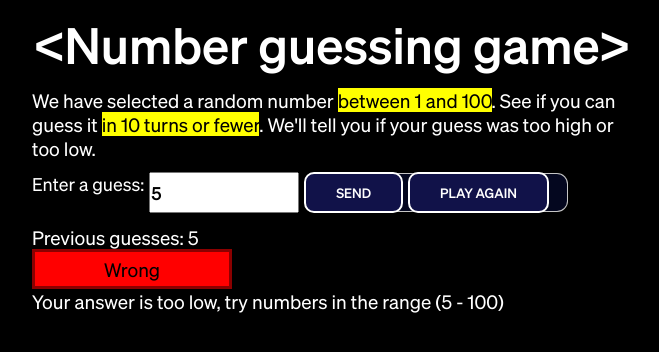
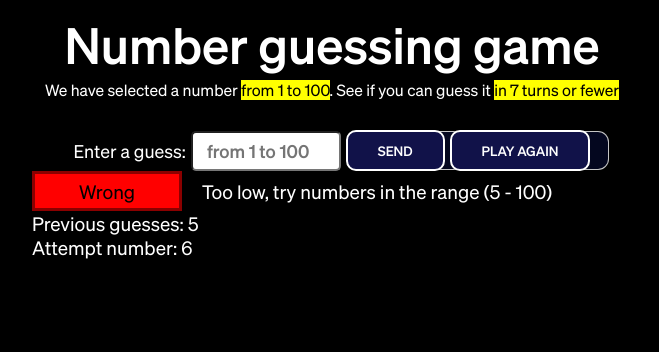
Before and after one commit to DenisKramarenkoS/000_site-guess-game, a plain HTML site: page index.html in a window 1280 px wide. Both pictures are taken after typing "5" into the empty fields and a click on the button "SEND". Shown: the whole page, without its empty margins (308-967 px from the left). Drawn offline with Linux system fonts and the light colour scheme.

Commit message:
UPD bug fixes

```diff
--- a/index.html
+++ b/index.html
@@ -8,11 +8,10 @@
     <script src="scripts/script.js" defer></script>
   </head>
   <body>
-    <h1>&lt;Number guessing game&gt;</h1>
-    <p>
-      We have selected a random number <mark>between 1 and 100</mark>. See if
-      you can guess it <mark>in 10 turns or fewer</mark>. We'll tell you if your
-      guess was too high or too low.
+    <h1>Number guessing game</h1>
+    <p id="info">
+      <small>We have selected a number <mark>from 1 to 100</mark>. See if
+      you can guess it <mark>in 7 turns or fewer</mark></small>
     </p>
     <form id="formSubmit">
       <label for="guessField">Enter a guess: </label>
@@ -20,19 +19,21 @@
         type="number"
         min="1"
         max="100"
-        required
         id="guessField"
         placeholder="from 1 to 100"
       />
       <button id="sendButton" class="button-form">send</button>
       <button id="playAgainButton" class="button-form">Play Again</button>
     </form>
-    <p id="guesses">Previous guesses:</p>
-    <div id="answer">
-      <p id="textAnswer"True</p>
+    <div id="answerAndHint">
+      <div id="answer">
+        <p id="textAnswer"True</p>
+      </div>
+      <div>
+        <p id="hint"></p>
+      </div>
     </div>
-    <div>
-      <p id="hint"></p>
-    </div>
+    <p id="guesses" class="displayedBlock">Previous guesses:</p>
+    <p class="displayedBlock">Attempt number: <span id="attemptNumber">7</span></p>
   </body>
 </html>
--- a/scripts/script.js
+++ b/scripts/script.js
@@ -8,6 +8,8 @@ const answer = document.getElementById("answer");
 const hint = document.getElementById("hint");
 const guessField = document.getElementById("guessField");
 const formSubmit = document.getElementById("formSubmit");
+const displayedBlock = document.getElementsByClassName("displayedBlock");
+const attemptNumber = document.getElementById("attemptNumber");
 
 let lowValue = 0;
 let highValue = 100;
@@ -17,12 +19,13 @@ let isGameWon = false;
 let isCustomInputActive = false;
 let isControlPressed = false;
 
+let countAttempt = 0;
+
 console.log(randomValue); // Checking in Console
 
 formSubmit.addEventListener("submit", (e) => {
   e.preventDefault();
 });
-
 // Key handler
 document.addEventListener("keydown", (event) => {
   if (event.key === "Enter") {
@@ -58,7 +61,7 @@ document.addEventListener("keyup", (event) => {
   }
 });
 
-guessField.addEventListener("focus", () => {
+guessField.addEventListener("focus", (e) => {
   isCustomInputActive = true;
 });
 
@@ -72,23 +75,24 @@ sendButton.addEventListener("click", function () {
 
   if (checkClickAnswers) {
     // If SendButton was click show the addict content
-    guesses.style.display = "block";
+    for (let i = 0; i < displayedBlock.length; i += 1) {
+      displayedBlock[i].style.display = "block";
+    }
     answer.style.display = "flex";
     checkClickAnswers = false; // Show once
   }
 
   if (guessValue < 1 || guessValue > 100) {
     // If Guess Value out of range doing this
-    guesses.textContent += " X";
-
-    hint.textContent = `Your answer is out of range, try numbers in the range (${lowValue} - ${highValue})`;
+    hint.textContent = `Is out of range, try in the range (${lowValue} - ${highValue})`;
 
     textAnswer.textContent = "Incorrect Value";
     answer.style.backgroundColor = "yellow";
     answer.style.borderColor = "darkorange";
   } else {
+    countAttempt += 1;
+    attemptNumber.textContent -= 1;
     guesses.textContent += " " + guessValue; // Adding a value in the Previous panel
-
     if (randomValue !== guessValue) {
       textAnswer.textContent = "Wrong";
       answer.style.backgroundColor = "red";
@@ -97,11 +101,18 @@ sendButton.addEventListener("click", function () {
       if (randomValue > guessValue) {
         if (guessValue > lowValue) lowValue = guessValue;
 
-        hint.textContent = `Your answer is too low, try numbers in the range (${lowValue} - ${highValue})`;
+        hint.textContent = `Too low, try numbers in the range (${lowValue} - ${highValue})`;
       } else if (randomValue < guessValue) {
         if (guessValue < highValue) highValue = guessValue;
 
-        hint.textContent = `Your answer is too big, try numbers in the range (${lowValue} - ${highValue})`;
+        hint.textContent = `Too big, try numbers in the range (${lowValue} - ${highValue})`;
+      }
+
+      if (countAttempt >= 7) {
+        hint.textContent = "Your attempts is over. It's was the " + randomValue;
+        guessField.setAttribute("readonly", "true");
+        sendButton.setAttribute("disabled", "true");
+        isGameWon = true;
       }
     } else {
       textAnswer.textContent = "Correct";
@@ -111,9 +122,11 @@ sendButton.addEventListener("click", function () {
       hint.textContent = "Your answer is correct! Congratulations!";
 
       guessField.setAttribute("readonly", "true");
+      sendButton.setAttribute("disabled", "true");
       isGameWon = true;
     }
   }
+  guessField.value = "";
 });
 
 // Play again button
--- a/styles/style.css
+++ b/styles/style.css
@@ -32,9 +32,8 @@ h1 {
   text-align: center;
 }
 
-h1,
-form {
-  margin-block: 12px;
+h1{
+  margin-top: 12px;
 }
 
 p {
@@ -47,17 +46,20 @@ label[for="guessField"] {
 
 #guessField {
   width: 150px;
+  border-radius: 5px;
+  height: 40px;
   font-family: "Sohne";
   font-weight: bold;
   font-size: 18px;
+  text-align: center;
 }
 
-#guesses {
+.displayedBlock {
   display: none;
 }
 
 #answer {
-  width: 200px;
+  width: 150px;
   height: 40px;
   border: solid 3px green;
   display: none;
@@ -66,9 +68,22 @@ label[for="guessField"] {
   color: black;
 }
 
+#answerAndHint {
+  display: flex;
+  align-items: center;
+  gap: 20px;
+}
+
+#info {
+  text-align: center;
+  margin-bottom: 30px;
+}
+
 form {
   display: flex;
   gap: 5px;
+  align-items: center;
+  justify-content: center;
 }
 
 button {
```
